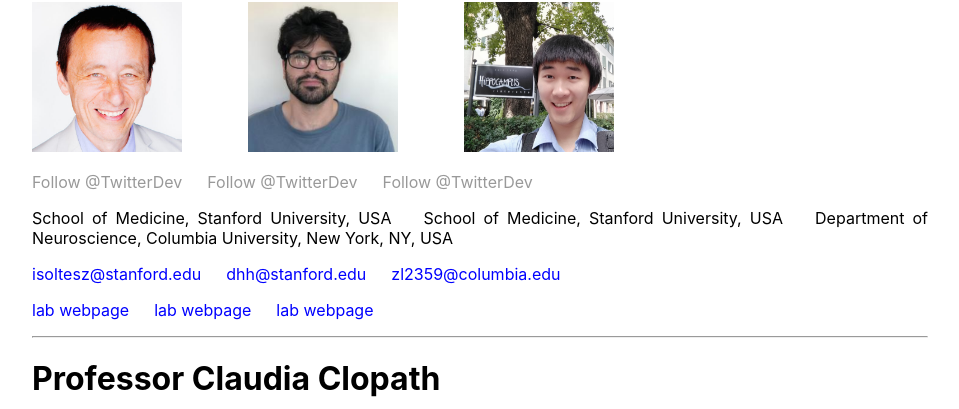
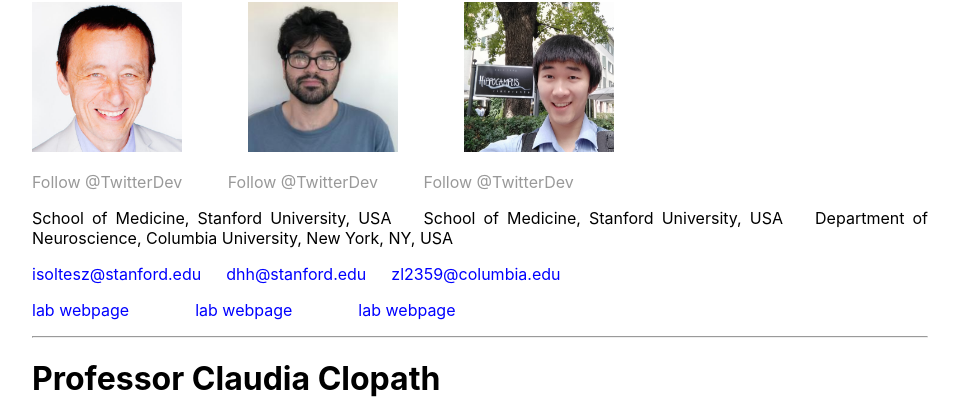
Before and after one commit to spirosChv/ocns2021interneurons, a Jekyll site: the page built from speakers/index.html, in a window 1280 px wide. Shown: the part 331-740 px from the top of the page, without its empty margins (160-1119 px from the left). Built offline with Jekyll 4.4.1, drawn with Linux system fonts in a browser that asks for light colours; comment, search, counter and statistics services are not loaded.

Commit message:
Update index.html

```diff
--- a/speakers/index.html
+++ b/speakers/index.html
@@ -20,8 +20,10 @@ title: Speakers
 		<a href="https://twitter.com/solteszlab" class="twitter-follow-button" data-show-count="false">Follow @TwitterDev</a>
 		<script async src="https://platform.twitter.com/widgets.js" charset="utf-8"></script>
 		&emsp;
+		&emsp;
 		<a href="https://twitter.com/darian4you" class="twitter-follow-button" data-show-count="false">Follow @TwitterDev</a>
 		<script async src="https://platform.twitter.com/widgets.js" charset="utf-8"></script>
+		&emsp;
 		&emsp;
 		<a href="https://twitter.com/neurozhen" class="twitter-follow-button" data-show-count="false">Follow @TwitterDev</a>
 		<script async src="https://platform.twitter.com/widgets.js" charset="utf-8"></script>
@@ -44,7 +46,11 @@ title: Speakers
 	<p>
 		<a style="color:blue" href="https://solteszlab.com/" target="_blank" rel="noopener noreferrer">lab webpage</a>
 		&emsp;
+		&emsp;
+		&emsp;
 		<a style="color:blue" href="https://solteszlab.com/" target="_blank" rel="noopener noreferrer">lab webpage</a>
+		&emsp;
+		&emsp;
 		&emsp;
 		<a style="color:blue" href="https://www.losonczylab.org/" target="_blank" rel="noopener noreferrer">lab webpage</a>
 	</p>
```
